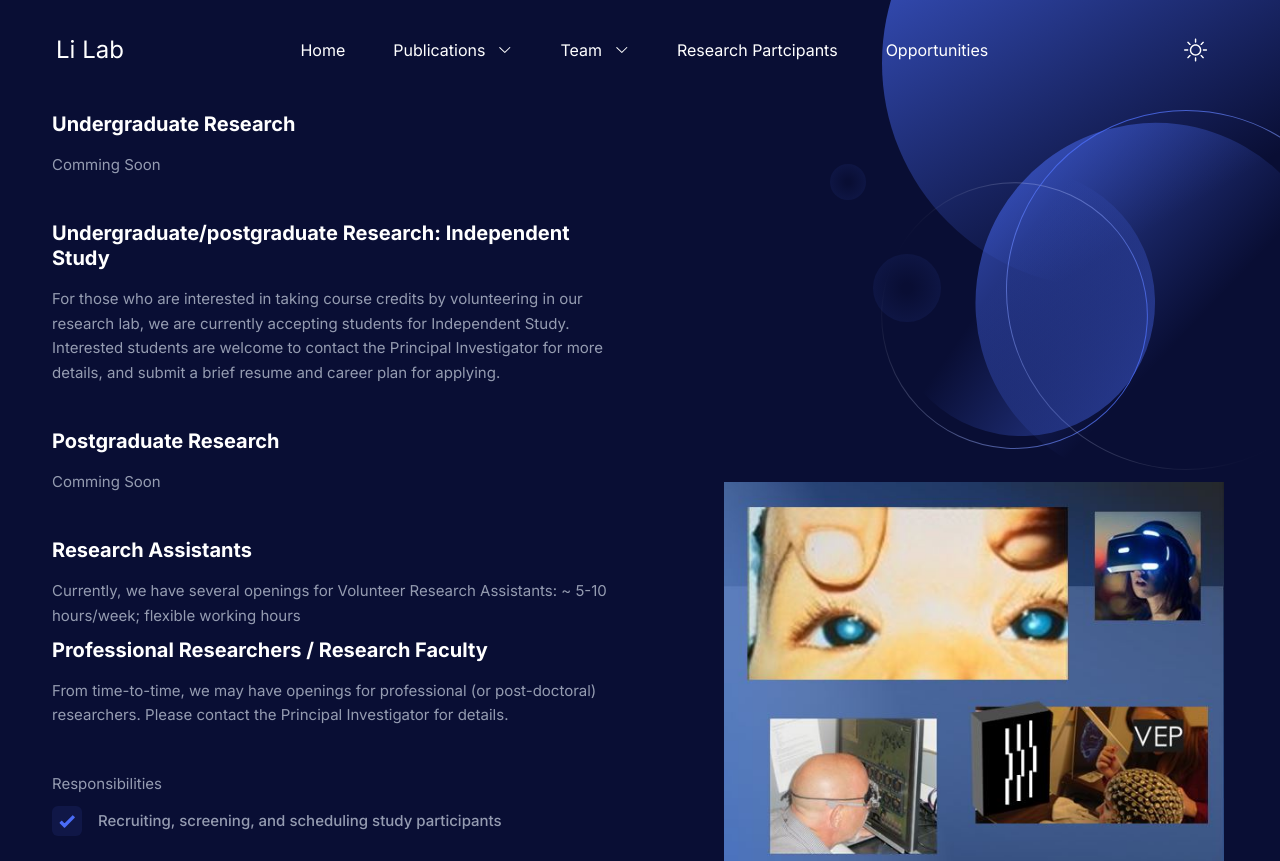
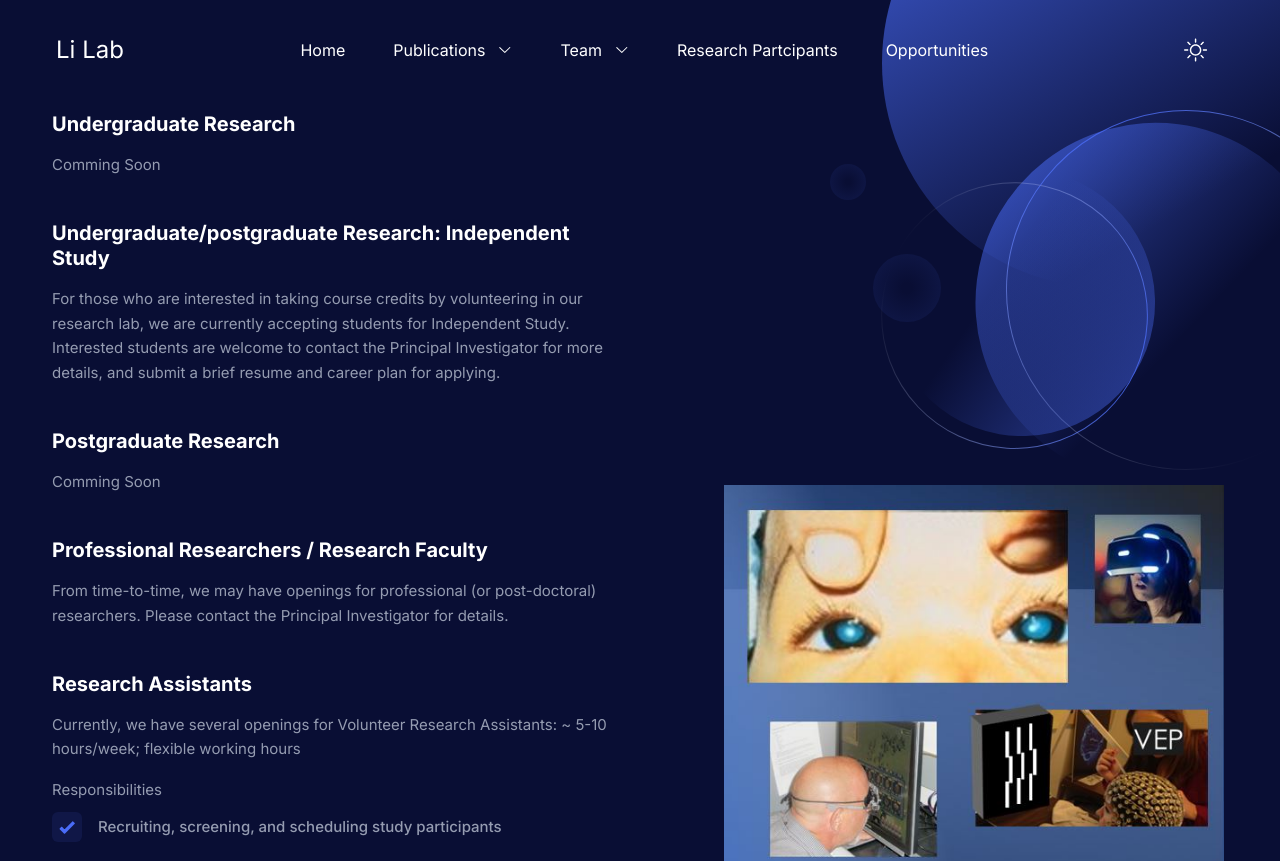
Before and after one commit to orogerli/RogerLabWebsite, a Next.js app: page /opportunity in a window 1280 px wide. Shown: the top 861 px of the page. Built offline with nearby package versions, Linux system fonts and the light colour scheme.

Commit message:
Update AboutSectionFour.tsx

```diff
--- a/components/About/AboutSectionFour.tsx
+++ b/components/About/AboutSectionFour.tsx
@@ -38,15 +38,16 @@ const AboutSectionThree = () => {
                 mb="44px"
               />
               <SectionTitle
+                title="Professional Researchers / Research Faculty"
+                paragraph="From time-to-time, we may have openings for professional (or post-doctoral) researchers. Please contact the Principal Investigator for details."
+                mb="44px"
+              />
+              <SectionTitle
                 title="Research Assistants"
                 paragraph="Currently, we have several openings for Volunteer Research Assistants: ~ 5-10 hours/week; flexible working hours"
                 mb="10px"
               />
-              <SectionTitle
-                title="Professional Researchers / Research Faculty"
-                paragraph="From time-to-time, we may have openings for professional (or post-doctoral) researchers. Please contact the Principal Investigator for details."
-                mb="44px"
-              />
+
 
               <SectionTitle
                 title=""
```
